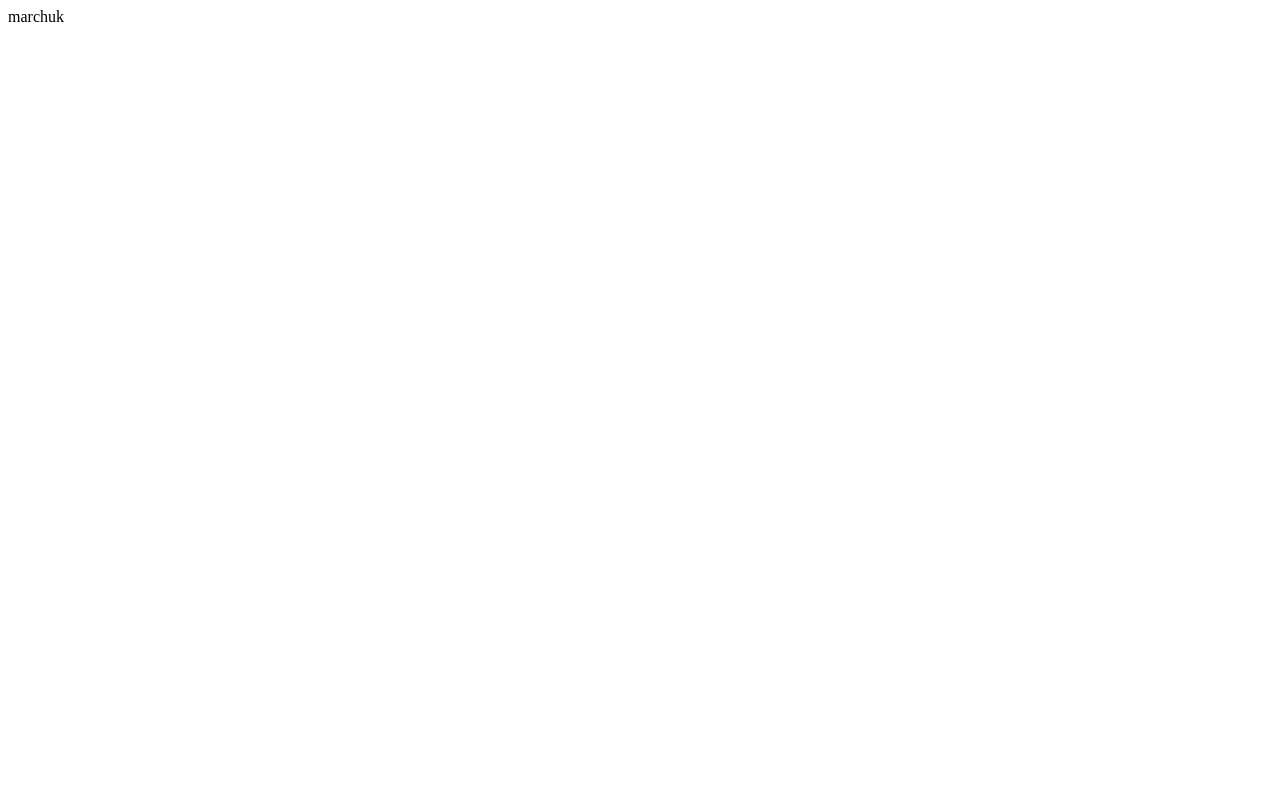
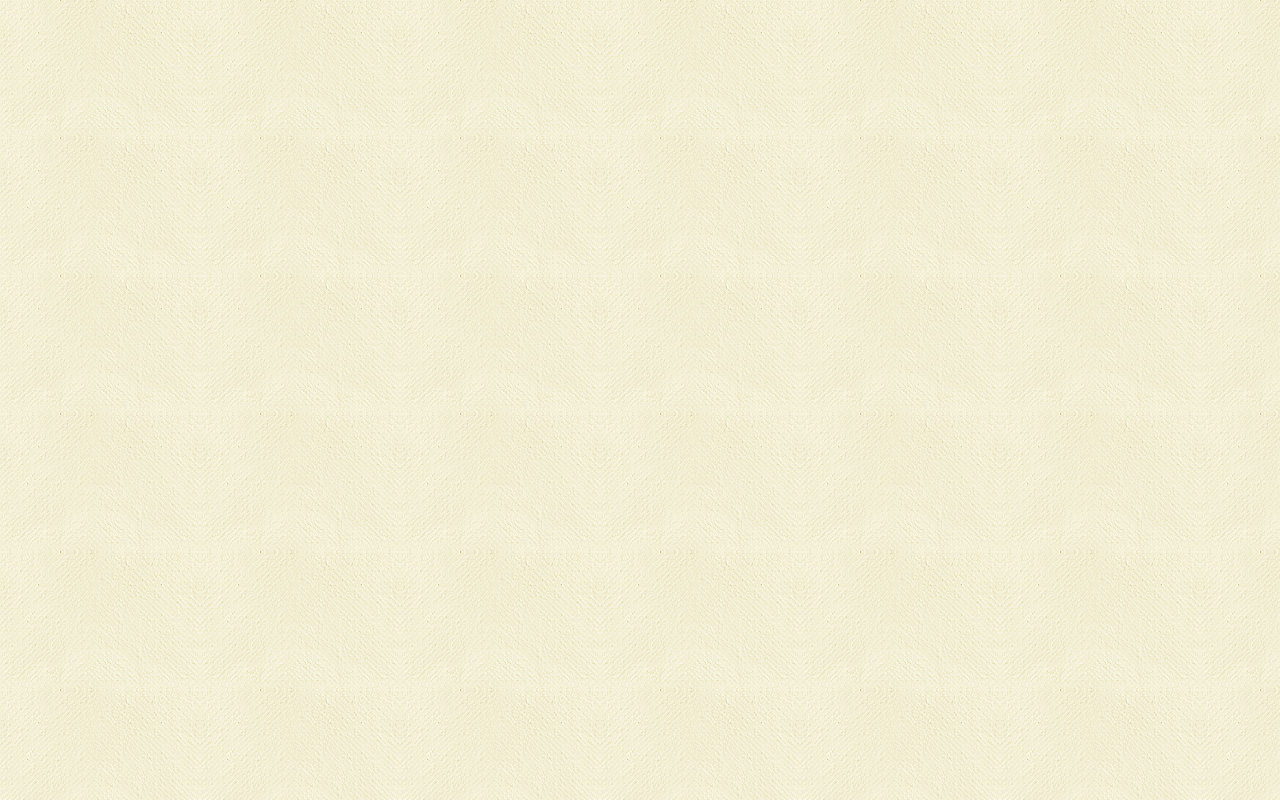
Before and after one commit to marchukkk/marchukkk.github.io, a plain HTML site: page index.html in a window 1280 px wide. Drawn offline with Linux system fonts and the light colour scheme.

Commit message:
Створивши index.html

```diff
--- a/index.html
+++ b/index.html
@@ -6,7 +6,7 @@
     <meta name="viewport" content="width=device-width, initial-scale=1.0">
     <title>Сайт web-студії "Web-DECO"</title>
 </head>
-<body>
-    marchuk
+<body background="images/bg.jpg">
+
 </body>
 </html>
```
Also changed, not shown: images/bg.jpg (added).
